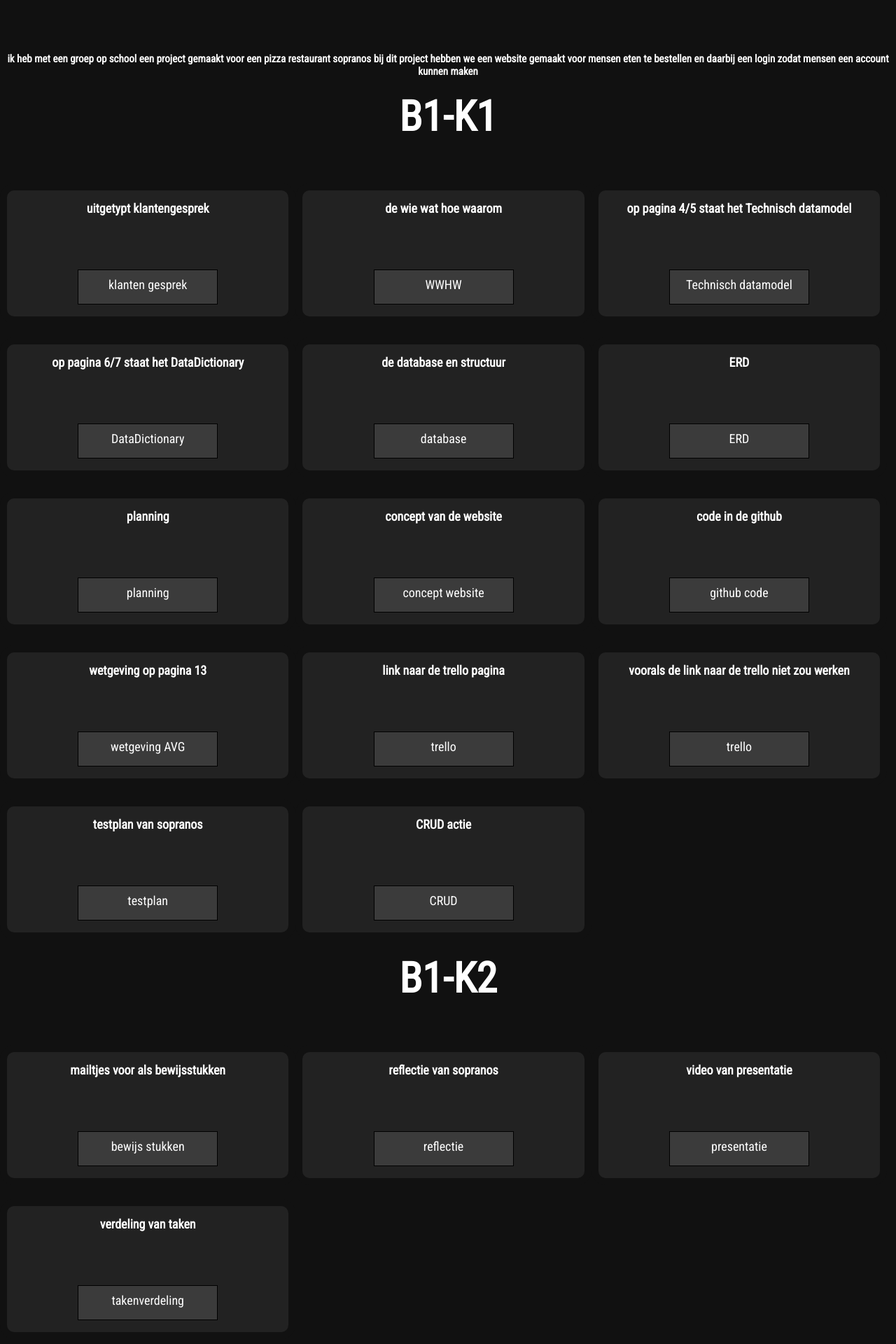
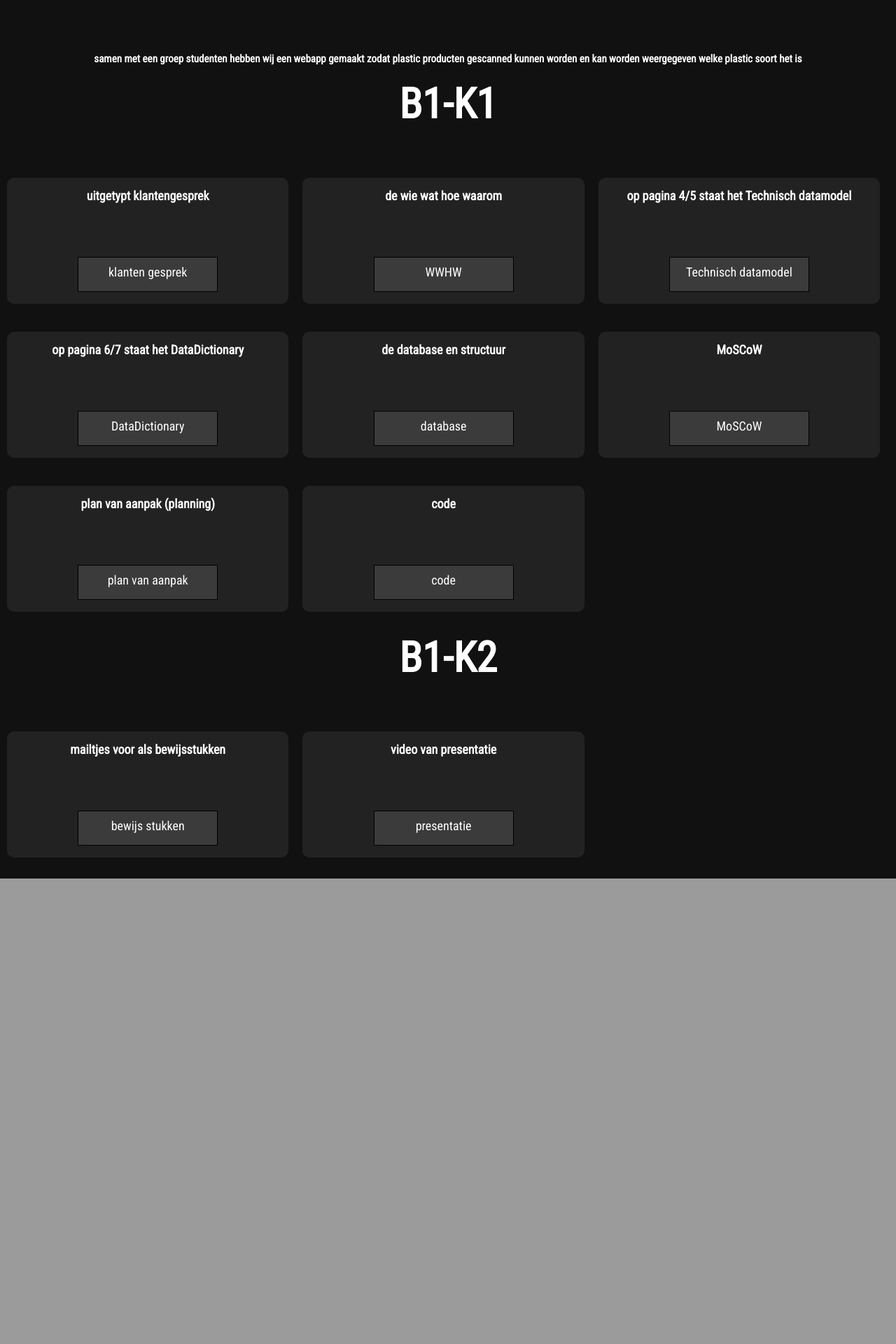
Before and after one commit to youriboersma/examenportfolio_youri, a PHP site: page /plastic_recycle_app.html in a window 1280 px wide. Shown: the part 870-2790 px from the top of the page at 70% size. After the commit the page ends 2125 px from the top, so only its background shows below. Run offline with PHP 8.4, Linux system fonts and the light colour scheme.

Commit message:
updatres

```diff
--- a/pagina/plastic_recycle_app.html
+++ b/pagina/plastic_recycle_app.html
@@ -22,7 +22,7 @@
 </div>
 <br/><br/><br/><br/>
 
-<h4>ik heb met een groep op school een project gemaakt voor een pizza restaurant sopranos bij dit project hebben we een website gemaakt voor mensen eten te bestellen en daarbij een login zodat mensen een account kunnen maken </h4>
+<h4>samen met een groep studenten hebben wij een webapp gemaakt zodat plastic producten gescanned kunnen worden en kan worden weergegeven welke plastic soort het is</h4>
 
 <div><h3>B1-K1</h3></div>
 <div class="back">
@@ -87,126 +87,55 @@
 </div>
 
 <div class="back">
-  <h2>ERD</h2>
-  <div class="button_base b10_tveffect" onclick="window.location.href='../img/ERD_sopranos.png';">
-    <div>ERD</div>
+  <h2>MoSCoW</h2>
+  <div class="button_base b10_tveffect" onclick="window.location.href='../img/MoSCoW-plastic-recycle-app.pdf';">
+    <div>MoSCoW</div>
     <div>
-      <div>ERD</div>
-      <div>ERD</div>
-      <div>ERD</div>
+      <div>MoSCoW</div>
+      <div>MoSCoW</div>
+      <div>MoSCoW</div>
     </div>
   </div>
 </div>
 
 <div class="back"
 >
-  <h2>planning</h2>
-  <div class="button_base b10_tveffect" onclick="window.location.href='../img/planning_sopranos.pdf';">
-    <div>planning</div>
+  <h2>plan van aanpak (planning)</h2>
+  <div class="button_base b10_tveffect" onclick="window.location.href='../img/plan_van_aanpak(planning).pdf';">
+    <div>plan van aanpak</div>
     <div>
-      <div>planning</div>
-      <div>planning</div>
-      <div>planning</div>
+      <div>plan van aanpak</div>
+      <div>plan van aanpak</div>
+      <div>plan van aanpak</div>
     </div>
   </div>
 </div>
 
 <div class="back"
 >
-  <h2>concept van de website</h2>
-  <div class="button_base b10_tveffect" onclick="window.location.href='https://www.figma.com/board/MueJcS8lyfdtJVJY8V9HCu/FigJam-basics?node-id=0-1';">
-    <div>concept website</div>
+  <h2>code</h2>
+  <div class="button_base b10_tveffect" onclick="window.location.href='../img/code_plastic_webapp.pdf';">
+    <div>code</div>
     <div>
-      <div>concept website</div>
-      <div>concept website</div>
-      <div>concept website</div>
-    </div>
-  </div>
-</div>
-
-<div class="back"
->
-  <h2>code in de github</h2>
-  <div class="button_base b10_tveffect" onclick="window.location.href='https://github.com/youriboersma/pizzariasupranos';">
-    <div>github code</div>
-    <div>
-      <div>github code</div>
-      <div>github code</div>
-      <div>github code</div>
-    </div>
-  </div>
-</div>
-
-<div class="back"
->
-  <h2>wetgeving op pagina 13</h2>
-  <div class="button_base b10_tveffect" onclick="window.location.href='../img/functioneel_ontwerp_sopranos.pdf';">
-    <div>wetgeving AVG</div>
-    <div>
-      <div>wetgeving AVG</div>
-      <div>wetgeving AVG</div>
-      <div>wetgeving AVG</div>
-    </div>
-  </div>
-</div>
-
-<div class="back"
-     onclick="window.location.href='https://trello.com/invite/b/66dea0cf58f65d5926d8b941/ATTIbbbb93616357ef0c8184eef07ad50c4867711B7F/pizzeriasopranos';">
-  <h2>link naar de trello pagina</h2>
-  <div class="button_base b10_tveffect" onclick="window.location.href='https://trello.com/invite/b/66dea0cf58f65d5926d8b941/ATTIbbbb93616357ef0c8184eef07ad50c4867711B7F/pizzeriasopranos';">
-    <div>trello</div>
-    <div>
-      <div>trello</div>
-      <div>trello</div>
-      <div>trello</div>
-    </div>
-  </div>
-</div>
-
-<div class="back">
-  <h2>voorals de link naar de trello niet zou werken</h2>
-  <div class="button_base b10_tveffect" onclick="window.location.href='../img/trello_pdf_bestand.pdf';">
-    <div>trello</div>
-    <div>
-      <div>trello</div>
-      <div>trello</div>
-      <div>trello</div>
+      <div>code</div>
+      <div>code</div>
+      <div>code</div>
     </div>
   </div>
 </div>
 
 
-<div class="back"
->
-  <h2>testplan van sopranos</h2>
-  <div class="button_base b10_tveffect" onclick="window.location.href='../img/testplan_sopranos.PNG';">
-    <div>testplan</div>
-    <div>
-      <div>testplan</div>
-      <div>testplan</div>
-      <div>testplan</div>
-    </div>
-  </div>
-</div>
 
-<div class="back">
-  <h2>CRUD actie</h2>
-  <div class="button_base b10_tveffect" onclick="window.location.href='../img/crud.drawio (1).png';">
-    <div>CRUD</div>
-    <div>
-      <div>CRUD</div>
-      <div>CRUD</div>
-      <div>CRUD</div>
-    </div>
-  </div>
-</div>
+
+
+
 <div><h3>B1-K2</h3></div>
 
 
 <div class="back"
 >
   <h2>mailtjes voor als bewijsstukken</h2>
-  <div class="button_base b10_tveffect" onclick="window.location.href='../img/contact_sopranos.png';">
+  <div class="button_base b10_tveffect" onclick="window.location.href='../img/bewijs_plastic_recycle_app.pdf';">
     <div>bewijs stukken</div>
     <div>
       <div>bewijs stukken</div>
@@ -216,23 +145,11 @@
   </div>
 </div>
 
-<div class="back"
->
-  <h2>reflectie van sopranos</h2>
-  <div class="button_base b10_tveffect" onclick="window.location.href='../img/reflectie_sopranos.pdf';">
-    <div>reflectie</div>
-    <div>
-      <div>reflectie</div>
-      <div>reflectie</div>
-      <div>reflectie</div>
-    </div>
-  </div>
-</div>
 
 <div class="back"
 >
   <h2>video van presentatie</h2>
-  <div class="button_base b10_tveffect" onclick="window.location.href='https://youtu.be/QzsZUSjUNS0';">
+  <div class="button_base b10_tveffect" onclick="window.location.href='../img/presentatie_plastic_recycle_webapp.pdf';">
     <div>presentatie</div>
     <div>
       <div>presentatie</div>
@@ -242,17 +159,8 @@
   </div>
 </div>
 
-<div class="back"
->
-  <h2>verdeling van taken</h2>
-  <div class="button_base b10_tveffect" onclick="window.location.href='../img/PizzeriaSopranos_Trello_taken_verdeling.pdf';">
-    <div>takenverdeling</div>
-    <div>
-      <div>takenverdeling</div>
-      <div>takenverdeling</div>
-      <div>takenverdeling</div>
-    </div>
-  </div>
-</div>
+
+
+
 </body>
 </html>
```
Also changed, not shown: pagina/APG_metaverse.html (+142 -82 lines), pagina/fijnmechanisch.html (+10 -0 lines), pagina/nieuw.css (+37 -0 lines), dist/style.css (line endings or trailing spaces), pagina/style.css (line endings or trailing spaces), 1 other file.
